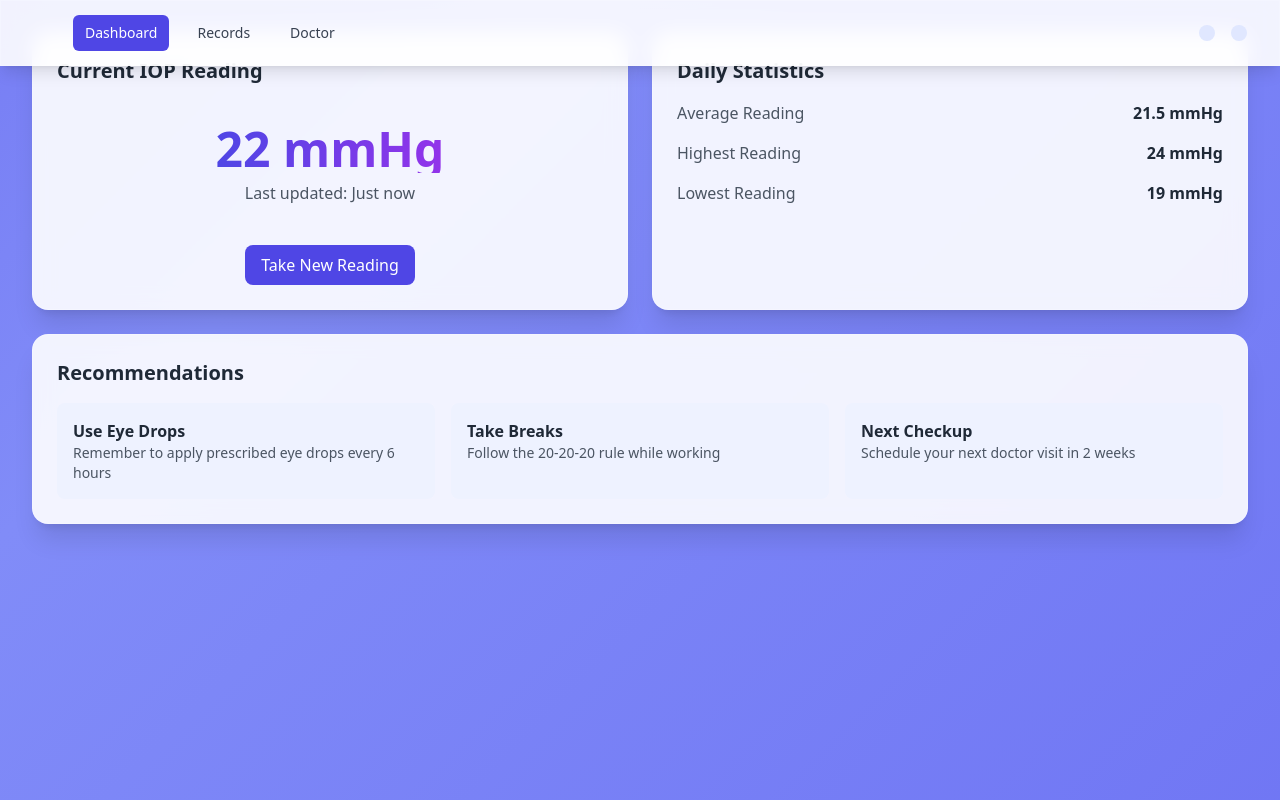
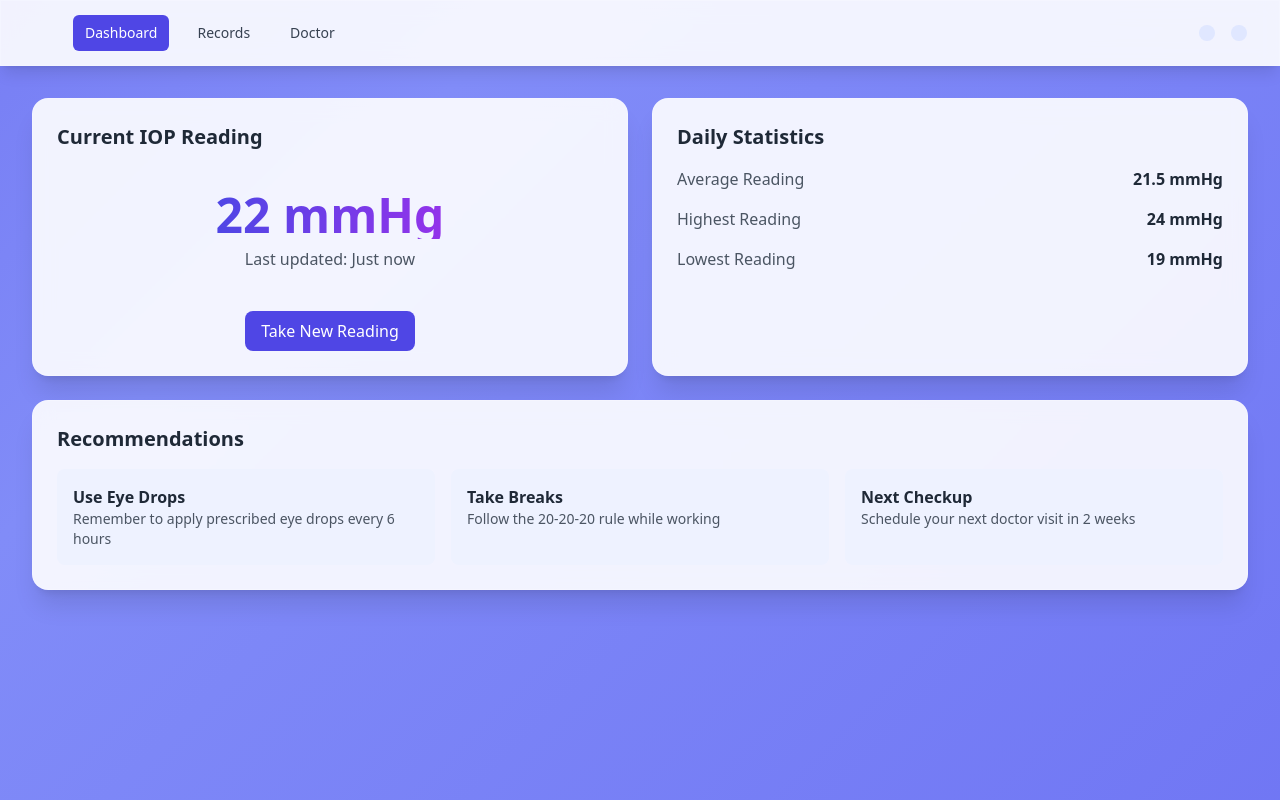
Before and after one commit to nithiya-2003/Smart_Tonometer_website, a Flask app: page /dashboard in a window 1280 px wide. Run offline with Flask 3, Linux system fonts and the light colour scheme; some libraries are stand-ins or nearby versions.

Commit message:
Restored to '96a7619f3967f449174cadfd046c918d053c0527'
Replit-Restored-To:96a7619f3967f449174cadfd046c918d053c0527

```diff
--- a/templates/dashboard.html
+++ b/templates/dashboard.html
@@ -26,7 +26,7 @@
   </head>
   <body class="animated-gradient min-h-screen">
     <!-- Navigation -->
-    <nav class="glass-card shadow-lg fixed top-0 left-0 right-0 z-50">
+    <nav class="glass-card shadow-lg">
       <div class="max-w-7xl mx-auto px-4 sm:px-6 lg:px-8">
         <div class="flex items-center justify-between h-16">
           <div class="flex items-center">
--- a/templates/doctor-suggestion.html
+++ b/templates/doctor-suggestion.html
@@ -26,7 +26,7 @@
   </head>
   <body class="animated-gradient min-h-screen">
     <!-- Navigation -->
-    <nav class="glass-card shadow-lg fixed top-0 left-0 right-0 z-50">
+    <nav class="glass-card shadow-lg">
       <div class="max-w-7xl mx-auto px-4 sm:px-6 lg:px-8">
         <div class="flex items-center justify-between h-16">
           <div class="flex items-center">
--- a/templates/previous-records.html
+++ b/templates/previous-records.html
@@ -26,7 +26,7 @@
   </head>
   <body class="animated-gradient min-h-screen">
     <!-- Navigation -->
-    <nav class="glass-card shadow-lg fixed top-0 left-0 right-0 z-50">
+    <nav class="glass-card shadow-lg">
       <div class="max-w-7xl mx-auto px-4 sm:px-6 lg:px-8">
         <div class="flex items-center justify-between h-16">
           <div class="flex items-center">
```
